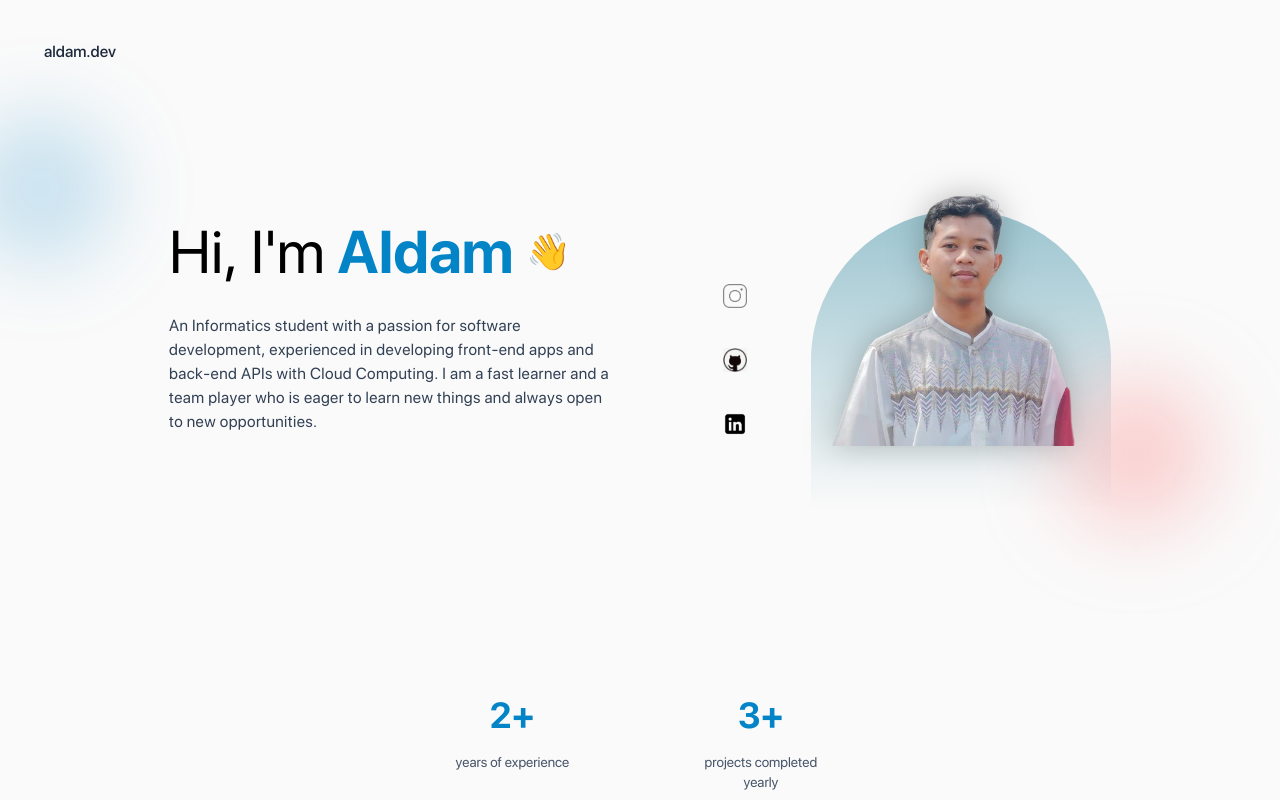
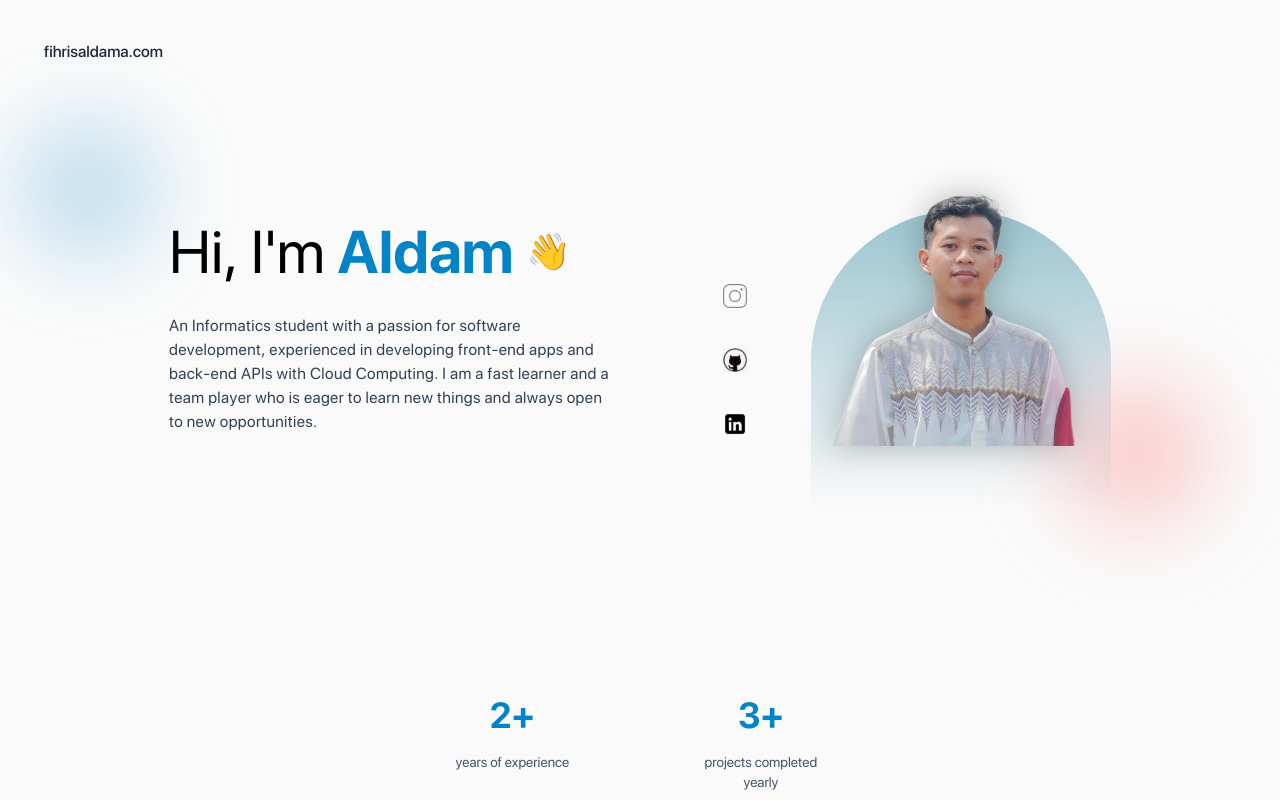
Before and after one commit to fihrisaldama015/aldam, a Next.js app: page / in a window 1280 px wide. Shown: the top 800 px of the page. Built offline with nearby package versions, Linux system fonts and the light colour scheme.

Commit message:
change domain name

```diff
--- a/src/components/Navbar.tsx
+++ b/src/components/Navbar.tsx
@@ -3,7 +3,7 @@
     <nav className="py-4 sm:px-5 px-4 flex justify-between items-center">
       <div className="relative flex gap-4">
         <div className="red-1 absolute right-0 -bottom-[200px] bg-sky-600/20 w-[150px] h-[150px] rounded-full blur-2xl"></div>
-        <h1 className="font-semibold text-[#1e293b]">aldam.dev</h1>
+        <h1 className="font-semibold text-[#1e293b]">fihrisaldama.com</h1>
       </div>
       <div className="blue-container relative">
         <p className="kelas m-0 text-base font-semibold"></p>
```
